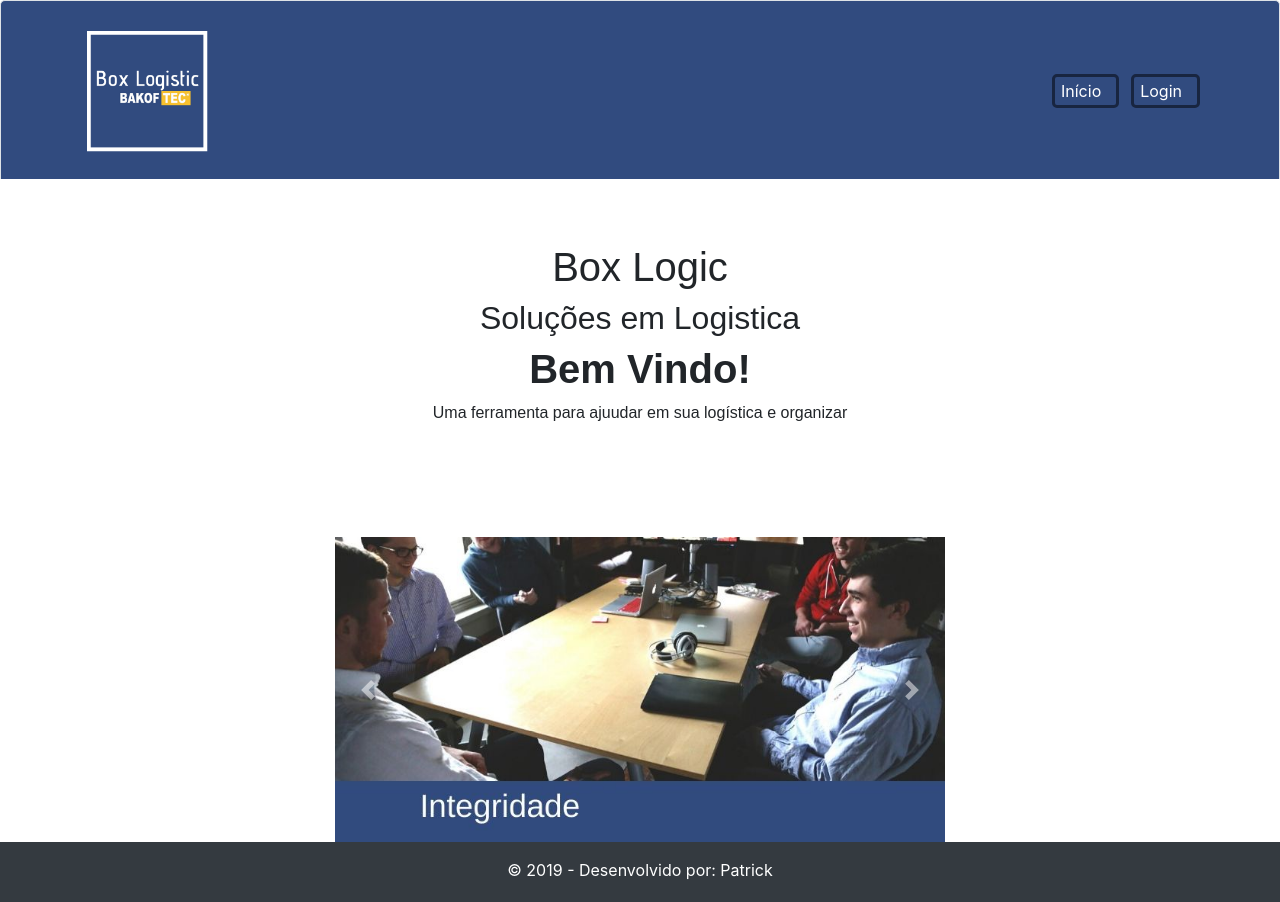
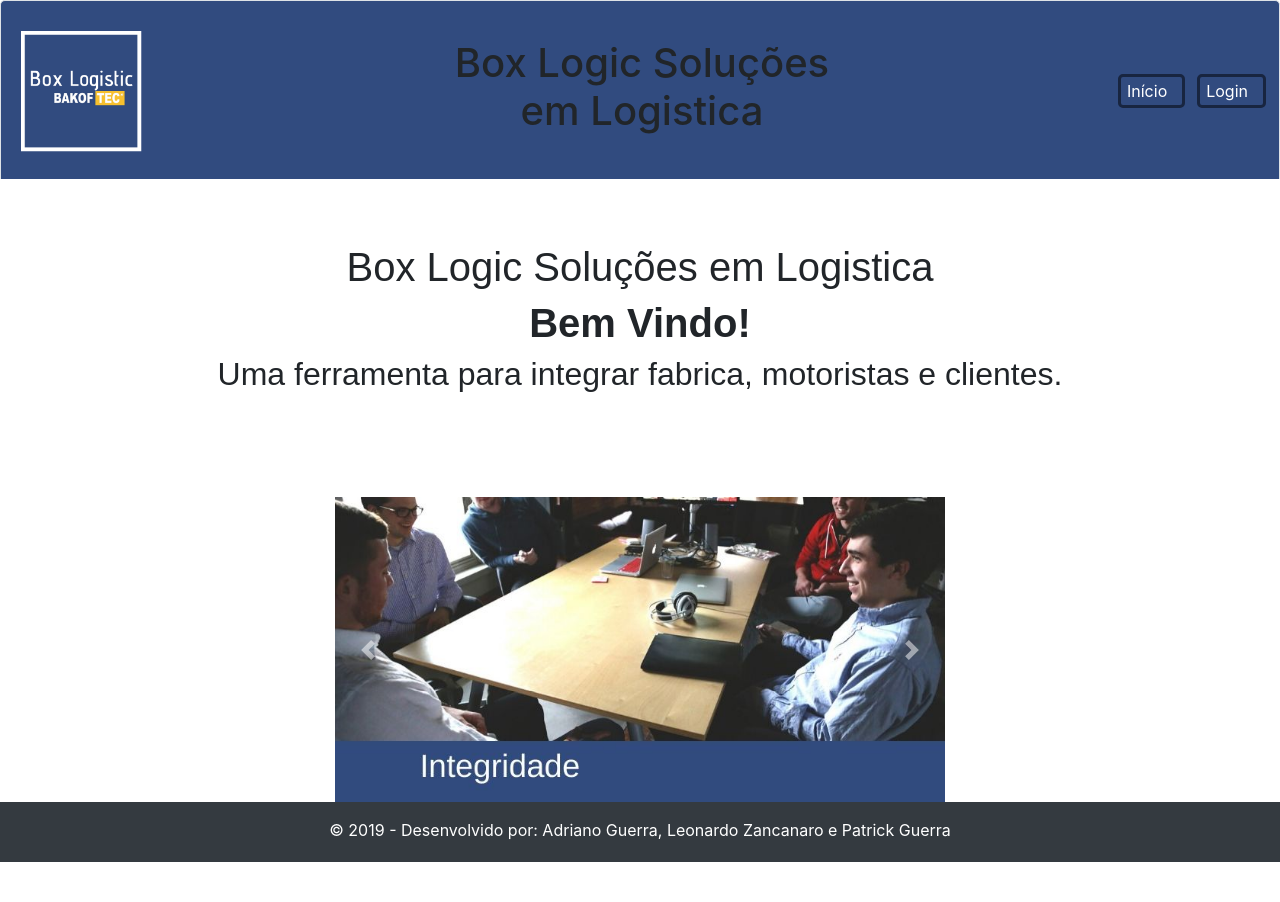
Before and after one commit to guerrasao/Equipe6-Hackathon-FW-2019, a PHP site: page / in a window 1280 px wide. After the commit the page ends 862 px from the top, so only its background shows below. Run offline with PHP 8.4, Linux system fonts and the light colour scheme; some libraries are stand-ins or nearby versions.

Commit message:
cabecalho
em tres partes

```diff
--- a/cabecalho/cabecalho.php
+++ b/cabecalho/cabecalho.php
@@ -20,16 +20,20 @@
 <body>
     <header>
         <nav id="menu" class="navbar navbar-expand-md cabecalho-box">
-          <div class="container">
+          <div class="container row">
             <!--Logo -->
             <a href="#" class="navbar-brand logo-menu row">
                 <img src="img/logobakof.png" width="150px" height="auto">
             </a>
-
+          </div>
+          <div class="container row">
+          <h1 class="text-center ">Box Logic Soluções em Logistica</h1>
             <!-- Botão mostrar menu -->
             <button class="navbar-toggler" type="button" data-toggle="collapse" data-target="#links">
               <span class="navbar-toggler-icon"></span>
             </button>
+          </div>
+          <div class="container row">
             <!-- Itens do menu -->
             <div id="links" class="collapse navbar-collapse justify-content-end row">
               <ul class="navbar-nav color-white ">
--- a/cabecalho/rodape.php
+++ b/cabecalho/rodape.php
@@ -1,5 +1,5 @@
 </body>
 <footer class="bg-dark container-fluid align-items-center p-1 pt-3">
-    <p class="text-center text-white">© 2019 - Desenvolvido por: Patrick </p>
+    <p class="text-center text-white">© 2019 - Desenvolvido por: Adriano Guerra, Leonardo Zancanaro e Patrick Guerra</p>
 </footer>
 </html>
--- a/index.php
+++ b/index.php
@@ -8,14 +8,11 @@
 
 
 <section class="container center">
-    <div class="container">
     <div class=" jumbotron bg-white align-items-center fontes-padrao">
-          <h1 class="text-center ">Box Logic</h1>
-          <h2 class="text-center ">Soluções em Logistica</h2>
-            <h1 class="text-center "> <b>Bem Vindo!</b></h1>
-          <p class="text-center ">Uma ferramenta para ajuudar em sua logística e organizar </p>
-      </div>
-    </div>
+        <h1 class="text-center ">Box Logic Soluções em Logistica</h1>
+         <h1 class="text-center "> <b>Bem Vindo!</b></h1>
+         <h2 class="text-center ">Uma ferramenta para integrar fabrica, motoristas e clientes. </h2>
+     </div>
 </section>
 
 <section id="carouselExampleFade" class="carousel slide carousel-fade container" data-ride="carousel">
```
